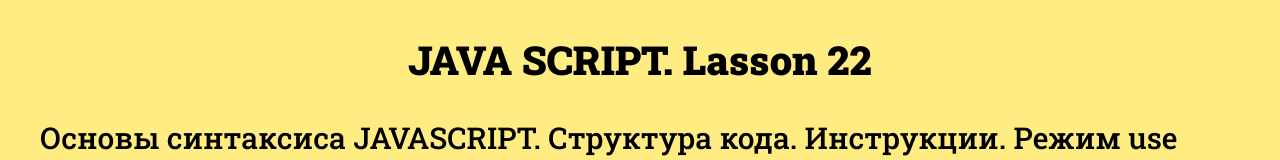
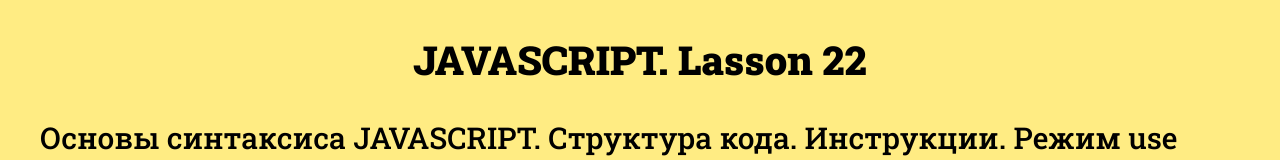
Before and after one commit to Berez85/Autumn_Lesson_22, a plain HTML site: page index.html in a window 1280 px wide. Shown: the top 160 px of the page. Drawn offline with Linux system fonts and the light colour scheme.

Commit message:
Update index.html

```diff
--- a/index.html
+++ b/index.html
@@ -10,7 +10,7 @@
 	<body>
 		<div class="wrapper">
 			<header class="header">
-				<h1 class="header__title">JAVA SCRIPT. Lasson 22</h1>
+				<h1 class="header__title">JAVASCRIPT. Lasson 22</h1>
 			</header>
 			<main class="main">
 				<div class="javascript">
```
